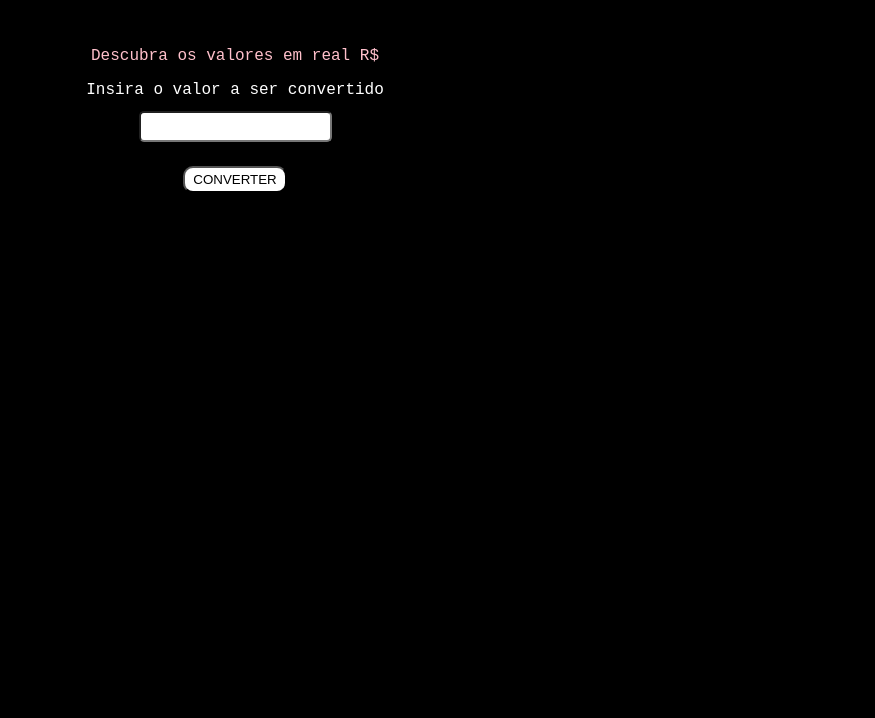
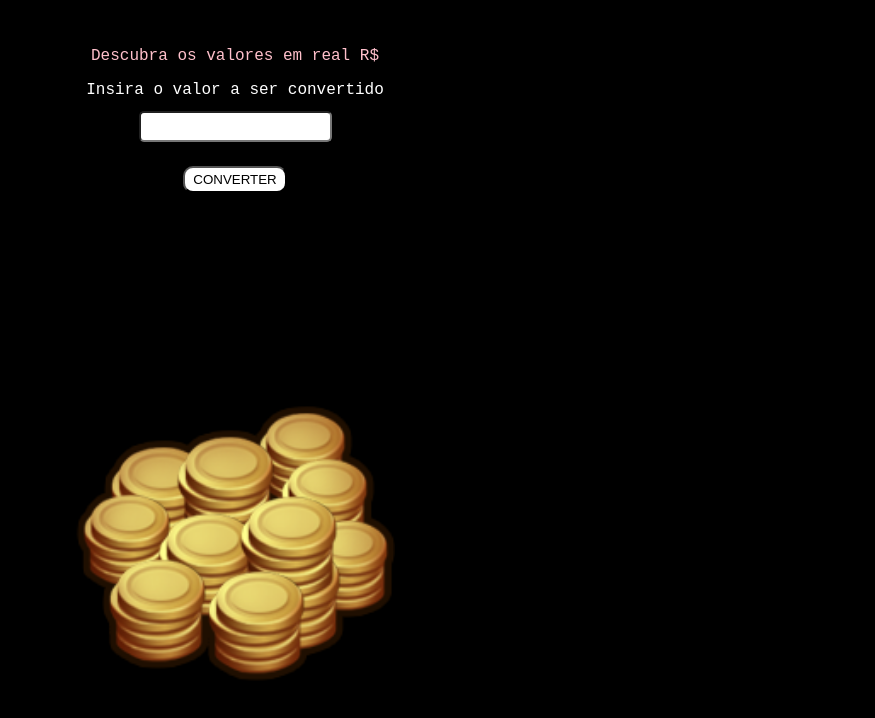
Before and after one commit to paloma-ribeiro/conversor-moedas, a plain HTML site: page index.html in a window 1280 px wide. Shown: the part 68-786 px from the top of the page, without its empty margins (405-1280 px from the left). Drawn offline with Linux system fonts and the light colour scheme.

Commit message:
Update style.css

```diff
--- a/style.css
+++ b/style.css
@@ -1,7 +1,7 @@
 body {
     font-family: "Roboto Mono", monospace;
     min-height: 400px;
-    background-image: url("img/moedas.png");
+    background-image: url("moedas.png");
     background-color: #000000;
     background-size: 40vh;
     background-position: center bottom;
```
